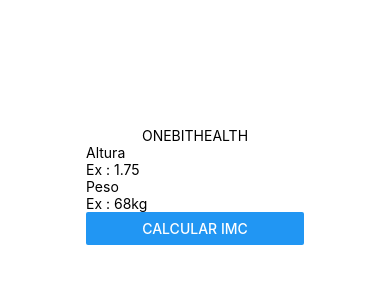
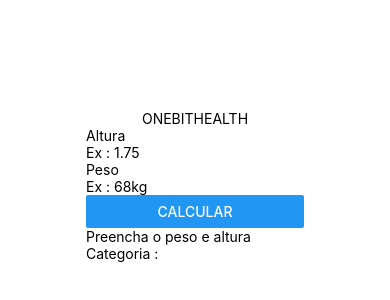
Before and after one commit to AbnerHenri/CalculatorIMC, a React Native app: screen / in a window 390 px wide. Shown: the part 236-536 px from the top of the page. Built offline with nearby package versions, Linux system fonts and the light colour scheme.

Commit message:
App Working

```diff
--- a/src/components/Form.js
+++ b/src/components/Form.js
@@ -1,20 +1,77 @@
-import React from "react";
+import React, { useEffect, useState } from "react";
 import { TextInput, Text, View, Button } from 'react-native'
 import Result from './ResultIMC'
 
 function Form(){
+
+    const [height, setHeight] = useState(null)
+    const [weight, setWeight] = useState(null)
+    const [message, setMessage] = useState('Preencha o peso e altura')
+    const [imc, setImc] = useState(null)
+    const [textButton, setTextButton] = useState('Calcular')
+    const [category, setCategory] = useState(null)
+
+    function CalcIMC(){
+        return setImc((weight / (height*height)).toFixed(2))
+    }
+
+    function ValidationCategory(){
+        if(imc > 0){
+            setCategory('Abaixo do Peso')
+        }
+
+        if(imc > 18.5){
+            setCategory('Normal')
+        }
+
+        if(imc > 24.99){
+            setCategory('Pré-Obesidade')
+        }
+
+        if(imc > 29.99){
+            setCategory('Obesidade Classe |')
+        }
+
+        if(imc > 34.99){
+            setCategory('Obesidade Classe ||')
+        }
+    }
+
+    function ValidationImc(){
+
+        if(height != null && weight != null){
+            CalcIMC()
+            setHeight(null)
+            setWeight(null)
+            setMessage('Seu IMC é : ')
+            setTextButton('Calcular Novamente')
+            return
+        }
+
+        setImc(null)
+        setHeight(null)
+        setWeight(null)
+        setTextButton('Calcular')
+        setMessage('Preencha o peso e altura')
+    }
+
+    useEffect(()=>{
+        ValidationCategory();
+    },[imc])
+
+
     return(
         <View>
             <View>
                 <Text>Altura</Text>
-                <TextInput placeholder="Ex : 1.75" keyboardType="numeric"></TextInput>
+                <TextInput placeholder="Ex : 1.75" keyboardType="numeric" onChangeText={setHeight} value={height}></TextInput>
                 <Text>Peso</Text>
-                <TextInput placeholder="Ex : 68kg" keyboardType="numeric"></TextInput>
+                <TextInput placeholder="Ex : 68kg" keyboardType="numeric" onChangeText={setWeight} value={weight}></TextInput>
             </View>
 
-            <View><Button title='Calcular IMC'/></View>
+            <View><Button onPress={() => ValidationImc()} title={textButton}/></View>
 
-            {/* <Result messageResult={messageIMC} resultIMC={imc} /> */}
+            <Result messageResult={message} resultIMC={imc} category={category}/>
         </View>
     )
 }
--- a/src/components/ResultIMC.js
+++ b/src/components/ResultIMC.js
@@ -1,11 +1,12 @@
 import React from "react";
-import { View } from 'react-native'
+import { View, Text } from 'react-native'
 
 function Result(props){
     return(
         <View>
+            <Text>{props.messageResult}</Text>
             <Text>{props.resultIMC}</Text>
-            <Text>{props.messageResult}</Text>
+            <Text>Categoria : {props.category}</Text>
         </View>
     )
 }
```
